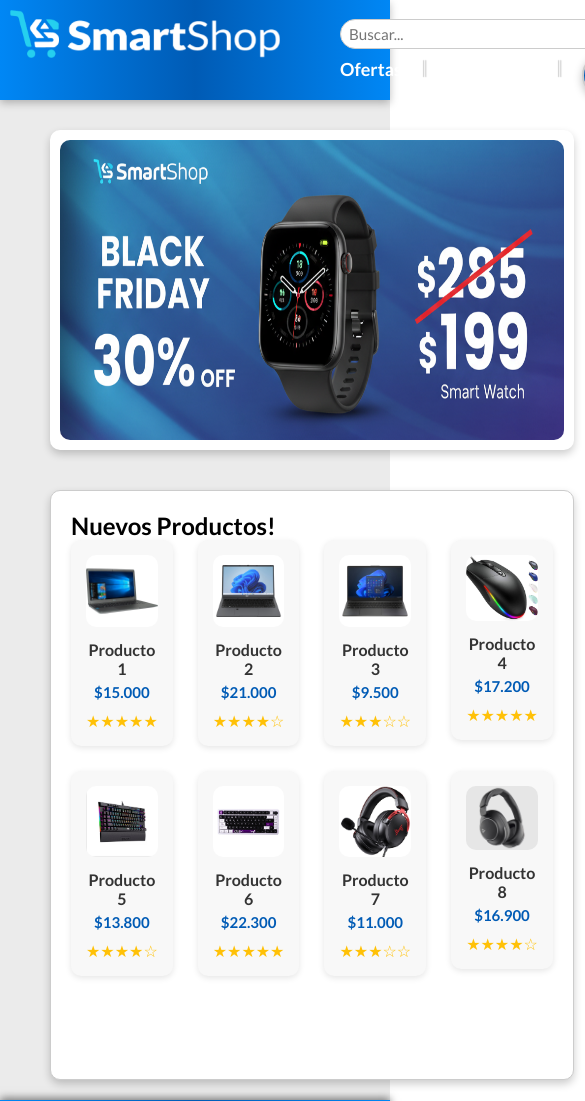
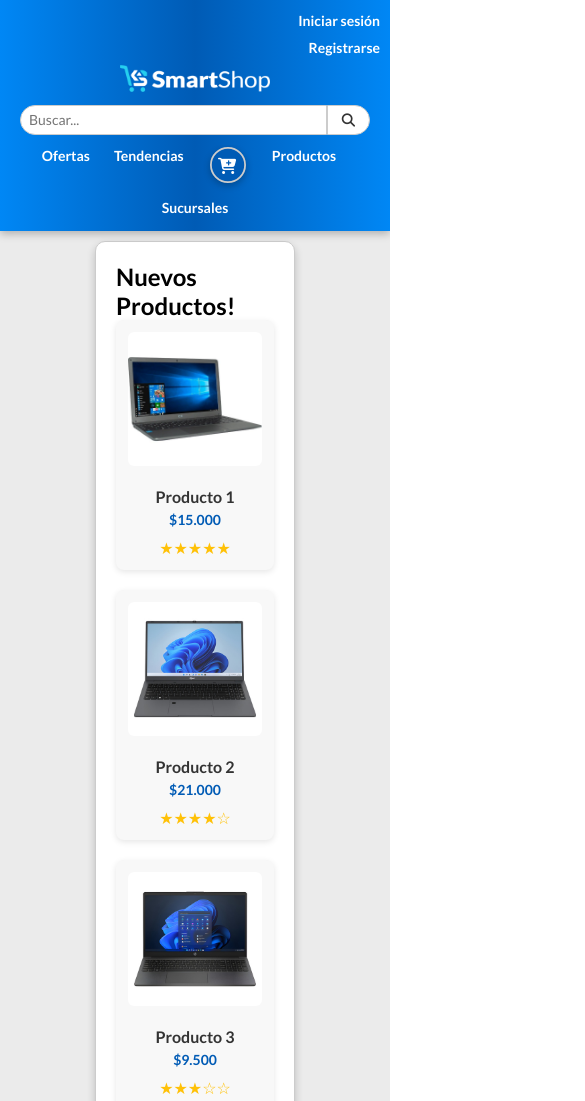
Before and after one commit to RLSAliaz/ShopSmart, a plain HTML site: page Index.html in a window 390 px wide. Shown: the top 1101 px of the page, 585 px wide, since content can reach past the window. Drawn offline with Linux system fonts and the light colour scheme; a script that the page names is missing.

Commit message:
diseño respónsive para landing page

```diff
--- a/Index.html
+++ b/Index.html
@@ -13,8 +13,9 @@
 
   <!-- CABECERA -->
   <header>
-    <img src="Imagenes/LogoSmartShop.png" alt="Logo" class="logo">
-
+    <a href="Index.html">
+        <img src="Imagenes/LogoSmartShop.png" alt="Logo" class="logo">
+    </a>
     <ul class="opcionesUsuario">
       <li><a href="session.html">Iniciar sesión</a></li>
       <li><p class="separador">|</p></li>
--- a/styles.css
+++ b/styles.css
@@ -37,21 +37,26 @@ header {
 
 /* Opciones Usuario */
 .opcionesUsuario {
-  position: sticky;
-  top: 0;
-  grid-column: 3/4;
-  grid-row: 1/2;
+  position: absolute;
+  top: 10px;
+  right: 20px;
   display: flex;
-  justify-content: center;
   list-style: none;
-  gap: 20px;
+  gap: 15px;
 }
 
 .opcionesUsuario li a {
   color: white;
   text-decoration: none;
   font-weight: bold;
-  font-size: 18px;
+  font-size: 16px;
+}
+
+
+.opcionesUsuario li a:hover {
+  color: #cce7ff;
+  text-shadow: 0 0 5px rgba(255,255,255,0.6);
+  transition: 0.3s ease;
 }
 
 /* Barra de búsqueda */
@@ -81,6 +86,17 @@ header {
   cursor: pointer;
 }
 
+.barraDeBusqueda button:hover {
+  background-color: #e4e4e4;
+  transform: scale(1.05);
+  transition: 0.3s ease;
+}
+
+.barraDeBusqueda input:hover {
+  border-color: #80bfff;
+  transition: 0.3s ease;
+}
+
 /* Barra de navegación */
 nav {
   grid-column: 2 / 3;
@@ -103,6 +119,13 @@ nav ul li a {
   text-decoration: none;
   font-weight: bold;
   font-size: 18px;
+}
+
+nav ul li a:hover {
+  color: #cce7ff;
+  text-shadow: 0 0 5px rgba(255,255,255,0.6);
+  transform: scale(1.05);
+  transition: 0.3s ease;
 }
 
 .separador {
@@ -142,7 +165,9 @@ nav ul li a {
 
 .boton-carrito i {
   color: white;                      /* icono blanco */
-  font-size: 22px;
+  font-size: 18px;
+  transform: translate(-1px, 2px);
+
 }
 
 /* Hover */
@@ -300,3 +325,184 @@ footer {
   justify-content: center;
   align-content: center;
 }
+
+/* ================================
+   📱 HEADER RESPONSIVE — CELULARES
+   (≤ 768px, versión anterior pedida)
+=================================== */
+
+
+
+
+
+
+/* ================================
+   📱 HEADER RESPONSIVE — CELULARES
+   (≤ 768px)
+=================================== */
+@media (max-width: 768px) {
+
+  /* ====== HEADER ====== */
+  header {
+    display: flex;
+    flex-direction: column;
+    align-items: stretch;
+
+    /* 🔥 ESTO EVITA QUE ALGO SE SALGA */
+    max-width: 100%;
+    width: 100%;
+    overflow-x: hidden;
+
+    /* 🔥 ESPACIO INTERNO PARA QUE NADA TOQUE BORDES */
+    padding: 15px 20px;
+
+    gap: 10px;
+    height: auto;
+    position: relative;
+    box-sizing: border-box;   /* importante para que padding no cause overflow */
+  }
+
+
+  /* ====== 1) OPCIONES USUARIO ARRIBA ====== */
+  .opcionesUsuario {
+    order: 0;
+    position: absolute;
+    top: 10px;
+    right: 10px;
+
+    display: flex;
+    flex-direction: column;
+    align-items: flex-end;
+    gap: 4px;
+
+    max-width: calc(100% - 20px); /* evita que se rompa el diseño */
+    overflow-x: hidden;
+  }
+
+  .opcionesUsuario li a {
+    font-size: 14px;
+    word-break: keep-all;
+  }
+
+
+  /* ====== 2) LOGO ====== */
+  .logo {
+    order: 1;
+    max-width: 150px;
+    margin: 50px auto 0 auto; /* espacio para las opciones arriba */
+    position: static;
+  }
+
+
+  /* ====== 3) BARRA DE BÚSQUEDA ====== */
+  .barraDeBusqueda {
+    order: 2;
+    width: 100%;
+    justify-content: center;
+    box-sizing: border-box;
+  }
+
+  .barraDeBusqueda input[type="text"] {
+    width: 100%;
+    max-width: none;
+    font-size: 14px;
+    box-sizing: border-box;
+  }
+
+  .barraDeBusqueda button {
+    padding: 6px 14px;
+  }
+
+
+  /* ====== 4) NAV ====== */
+  nav {
+    order: 3;
+    width: 100%;
+    display: flex;
+    justify-content: center;
+    overflow-x: hidden; /* previene desbordes */
+    box-sizing: border-box;
+  }
+
+  nav ul {
+    flex-wrap: wrap;
+    justify-content: center;
+    gap: 12px;
+  }
+
+  nav ul li a {
+    font-size: 14px;
+  }
+
+  .separador {
+    display: none;
+  }
+
+
+  /* ====== 5) CARRITO ====== */
+  .boton-carrito {
+    width: 40px;
+    height: 40px;
+    top: 0;
+    transform: scale(0.9);
+  }
+
+  .boton-carrito i {
+    font-size: 18px;
+  }
+}
+
+/* ============================
+   MAIN — MOBILE PORTRAIT (≤480px)
+============================ */
+@media (max-width: 480px) {
+
+  /* Espaciado general */
+  main {
+    padding: 10px 15px;
+    width: 100%;
+    overflow-x: hidden;
+    box-sizing: border-box;
+  }
+
+.contenedor.BannerPrincipal {
+  display: none;
+}
+
+
+  /* -------- GRID DE PRODUCTOS -------- */
+  .gridProductos {
+    display: grid;
+    grid-template-columns: 1fr;   /* 1 producto por fila */
+    gap: 20px;
+    width: 100%;
+    margin: 0 auto;
+  }
+
+  /* -------- TARJETA DE PRODUCTO -------- */
+  .producto {
+    width: 100%;
+    max-width: 100%;
+    padding: 12px;
+    box-sizing: border-box;
+
+    /* que no se rompa el diseño */
+    border-radius: 8px;
+  }
+
+  .producto img {
+    width: 100%;
+    height: auto;
+    object-fit: contain;
+    border-radius: 6px;
+  }
+
+  .producto h3 {
+    font-size: 16px;
+    margin-top: 8px;
+  }
+
+  .producto p {
+    font-size: 14px;
+  }
+}
```
Also changed, not shown: register.html (+3 -1 lines), session.html (+4 -2 lines).
